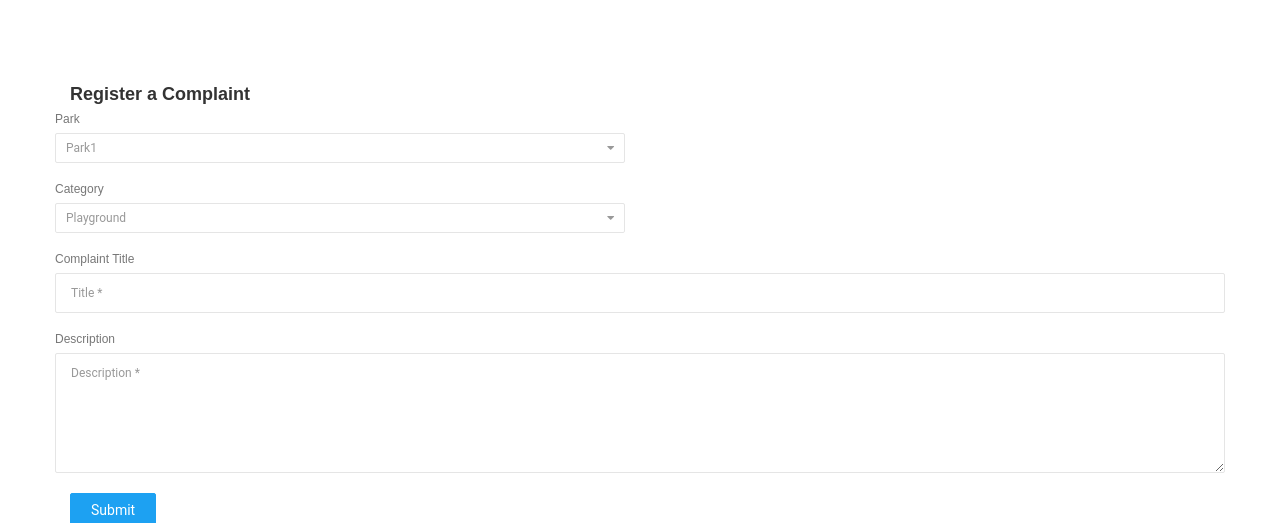
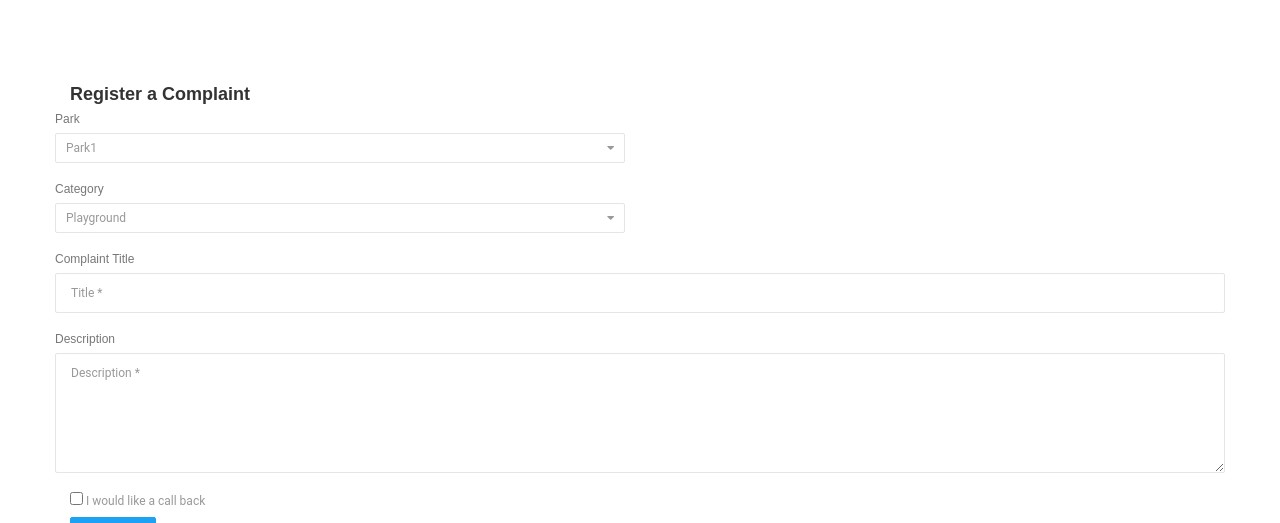
Before and after one commit to 2018-SanJose-Opportunity-Hack/Team7, a website: page Webapp/public/complaint.html in a window 1280 px wide. Shown: the part 277-800 px from the top of the page. Drawn offline with Linux system fonts and the light colour scheme; a web font is replaced by a local one.

Commit message:
Added call back request option

```diff
--- a/Webapp/public/complaint.html
+++ b/Webapp/public/complaint.html
@@ -172,8 +172,8 @@
                                                 </label>
                                             </div>
                                         </div>
+                                        </div>
 
-                                        </div>
 
 
 
@@ -193,10 +193,15 @@
                                         </div>
                                     </div>
                                     <row>
+                                        <div class ="col-xs-12">
+                                            <input type="checkbox" name="vehicle" value="Bike"> I would like a call back<br>
+                                        </div>
 
                                         <div class="col-xs-12">
                                             <button type="submit" class="btn btn-primary">Submit</button>
+
                                         </div>
+
                                     </row>
                                     </div>
                                 </form>
```
